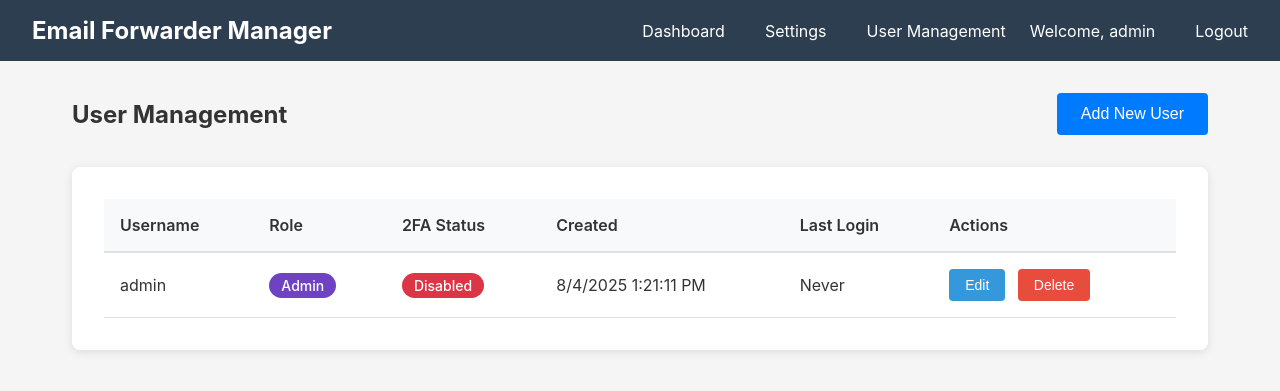
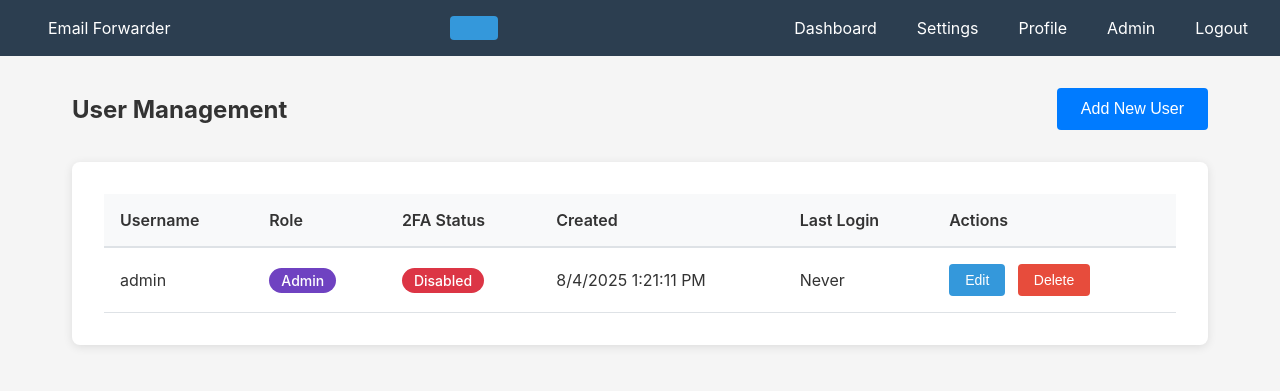
Before and after one commit to GitTimeraider/Directadmin-Emailforwarder-docker, a Flask app: page /admin/users in a window 1280 px wide. Shown: the top 391 px of the page. Run offline with Flask 3, Linux system fonts and the light colour scheme; a user stored in the database is signed in; data comes from the database, SQL or seed files in the repository.

Commit message:
Update base.html

```diff
--- a/app/templates/base.html
+++ b/app/templates/base.html
@@ -8,18 +8,27 @@
 </head>
 <body>
 <nav>
-        <h1>Email Forwarder Manager</h1>
-        {% if current_user.is_authenticated %}
-            <div class="nav-links">
-                <a href="{{ url_for('dashboard') }}">Dashboard</a>
+    <div class="nav-brand">
+        <a href="{{ url_for('main.dashboard') }}">Email Forwarder</a>
+    </div>
+
+    <!-- Add hamburger button -->
+    <button class="hamburger" id="hamburger" aria-label="Menu">
+        <span></span>
+        <span></span>
+        <span></span>
+    </button>
+
+    <!-- Wrap existing nav links -->
+    <div class="nav-links" id="navLinks">
+        <a href="{{ url_for('main.dashboard') }}">Dashboard</a>
         <a href="{{ url_for('settings.index') }}">Settings</a>
+        <a href="{{ url_for('auth.profile') }}">Profile</a>
         {% if current_user.is_admin %}
-                    <a href="{{ url_for('admin.users') }}">User Management</a>
+            <a href="{{ url_for('admin.index') }}">Admin</a>
         {% endif %}
-                <span>Welcome, {{ current_user.username }}</span>
         <a href="{{ url_for('auth.logout') }}">Logout</a>
     </div>
-        {% endif %}
 </nav>
 
     {% with messages = get_flashed_messages(with_categories=true) %}
```
Lines whose indentation alone changed are shown as unchanged.
